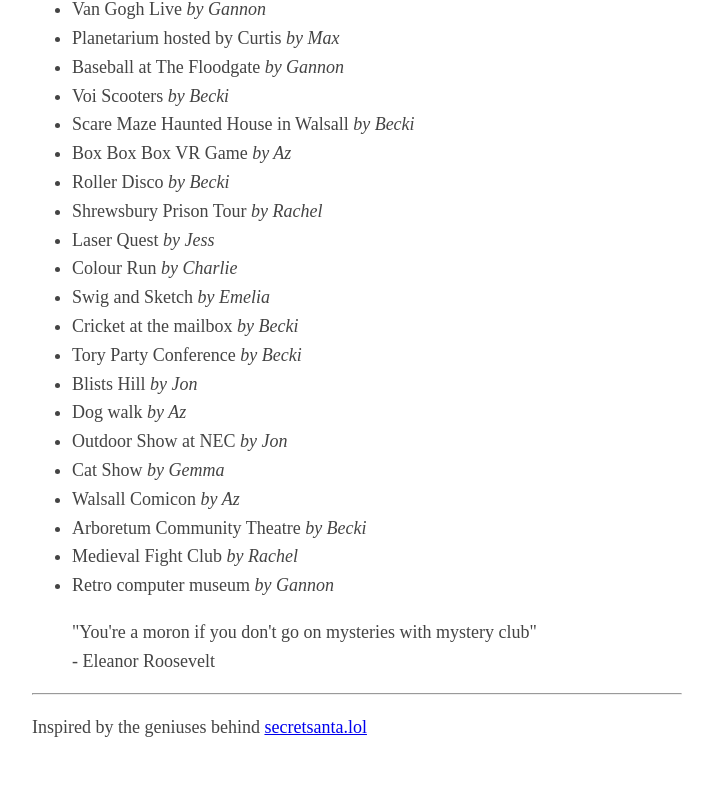
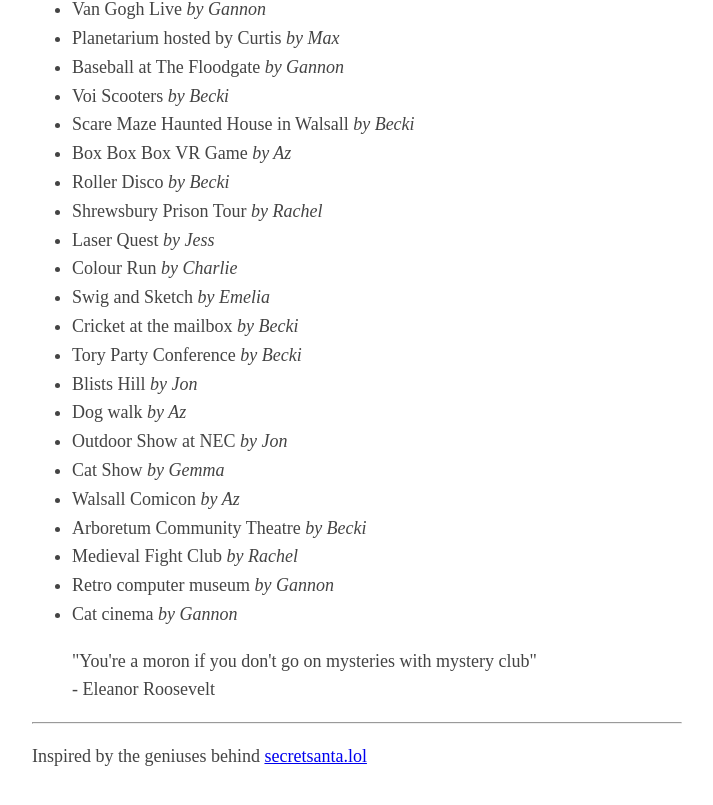
Before and after one commit to m3dwards/mysteries, a plain HTML site: page index.html in a window 1280 px wide. Shown: the part 1426-2231 px from the top of the page, without its empty margins (283-996 px from the left). Before the commit the page ends 2208 px from the top, so only its background shows below. Drawn offline with Linux system fonts and the light colour scheme.

Commit message:
Update index.html

```diff
--- a/index.html
+++ b/index.html
@@ -78,6 +78,7 @@
                 <li>Arboretum Community Theatre <em> by Becki</em></li>
                 <li>Medieval Fight Club <em> by Rachel</em></li>
                 <li>Retro computer museum <em> by Gannon</em></li>
+                <li>Cat cinema <em> by Gannon</em></li>
             </ul>
         </p>
         <blockquote>"You're a moron if you don't go on mysteries with mystery club"
```
